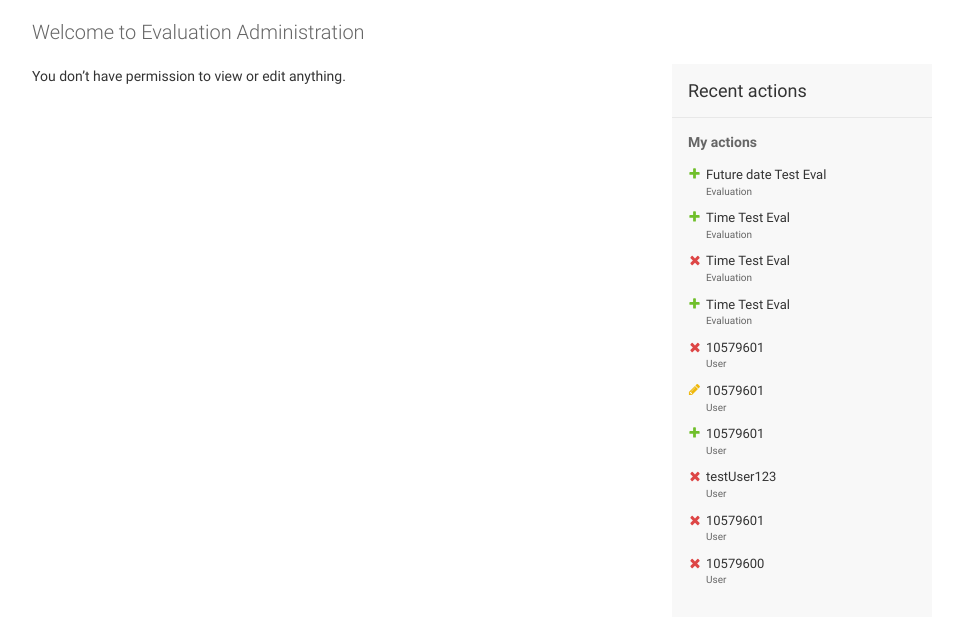
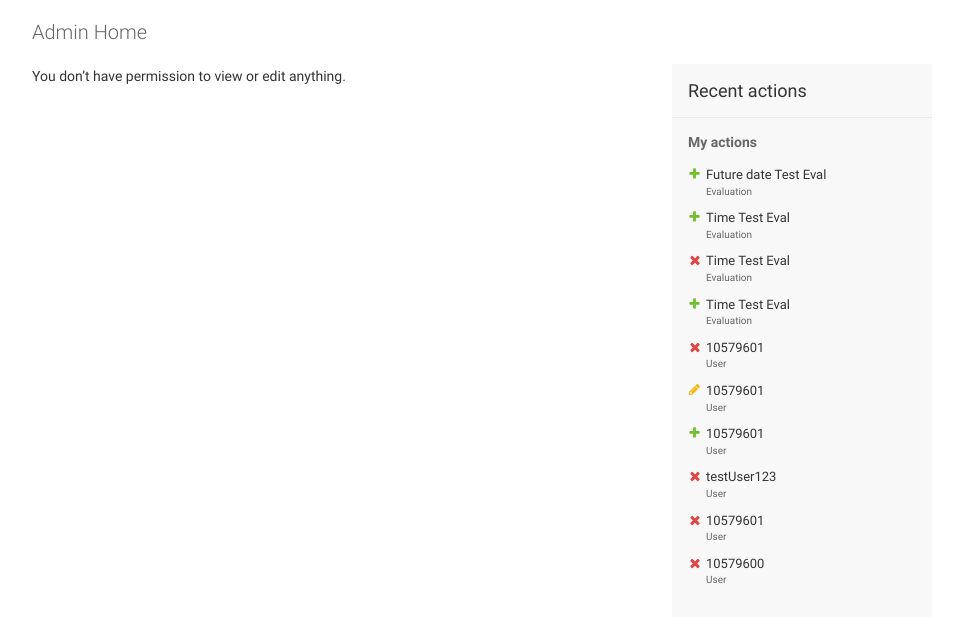
Before and after one commit to DBrouillet/CSCI370-Class-Survey-Website, a Django app: page /admin/ in a window 1280 px wide. Shown: the part 48-665 px from the top of the page, without its empty margins (8-971 px from the left). Run offline with Django 3.2, Linux system fonts and the light colour scheme; a user stored in the database is signed in; data comes from the database, SQL or seed files in the repository; both versions use the stored data as it was after the commit.

Commit message:
11/15: Adding time delta and misc. changes to site

```diff
--- a/csmsaleh/urls.py
+++ b/csmsaleh/urls.py
@@ -26,5 +26,5 @@ urlpatterns = [
 ]
 
 admin.site.site_header = "Evaluator Administration"
-admin.site.site_title = "Evaluator Admin"
-admin.site.index_title = "Welcome to Evaluation Administration"
+admin.site.site_title = "Evaluator Administation"
+admin.site.index_title = "Admin Home"
--- a/evaluation/templates/evaluation/index.html
+++ b/evaluation/templates/evaluation/index.html
@@ -1,4 +1,5 @@
 {% load static %}
+
 
 
 <link rel="stylesheet" type="text/css" href="{% static 'evaluation/style.css' %}">
@@ -6,7 +7,7 @@
 <!--This file displays all available evaluations from the recent list, as defined by latest_evaluation_list-->
 <h2 style="text-align:center; font-size: 40px;" >Available Evaluations</h2>
 {% if latest_evaluation_list %}
-    <ul style="text-align:center; ">
+    <ul style="text-align:center; list-style: none;">
     {% for evaluation in latest_evaluation_list %}
         <li><a href="{% url 'evaluation:detail' evaluation.id %}">{{ evaluation.eval_text }}</a></li>
     {% endfor %}
```
Also changed, not shown: csmsaleh/settings.py (+10 -8 lines), evaluation/views.py (+7 -4 lines), db.sqlite3.
